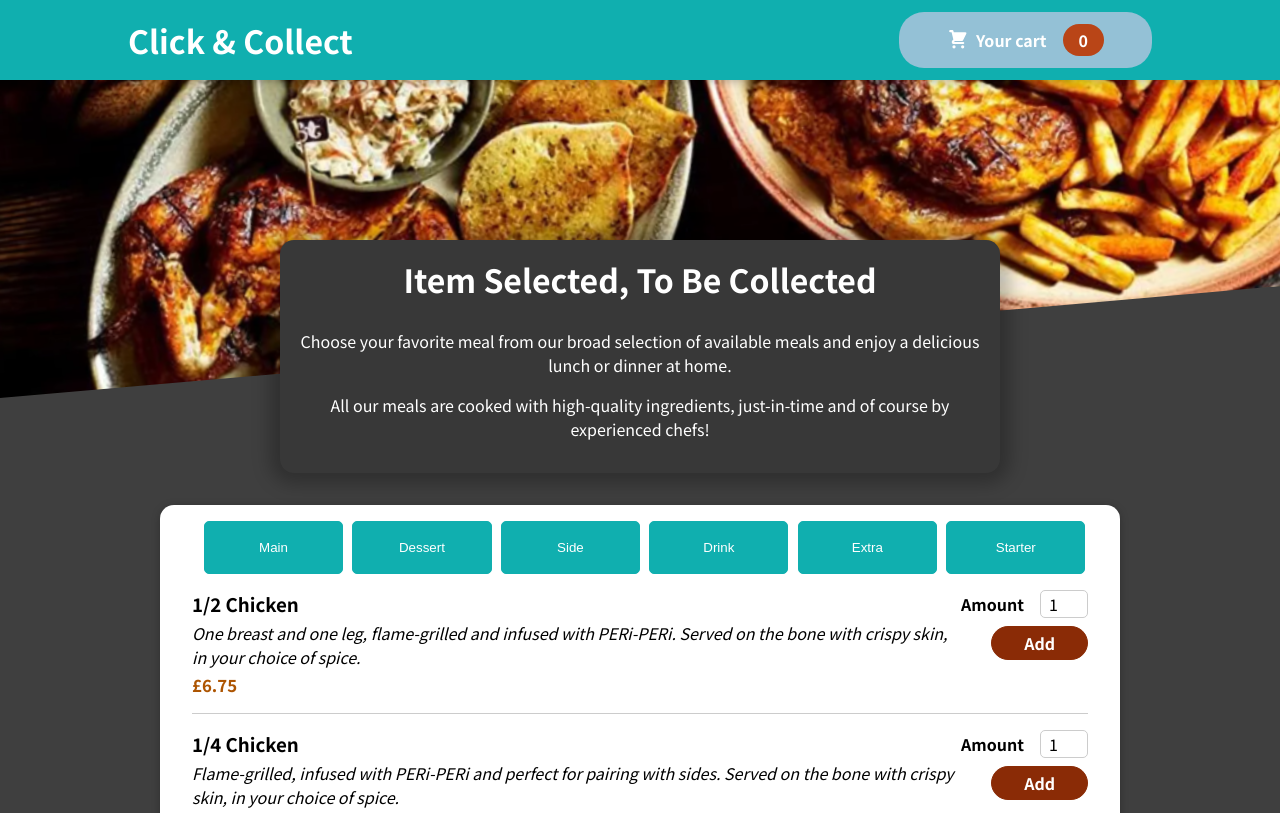
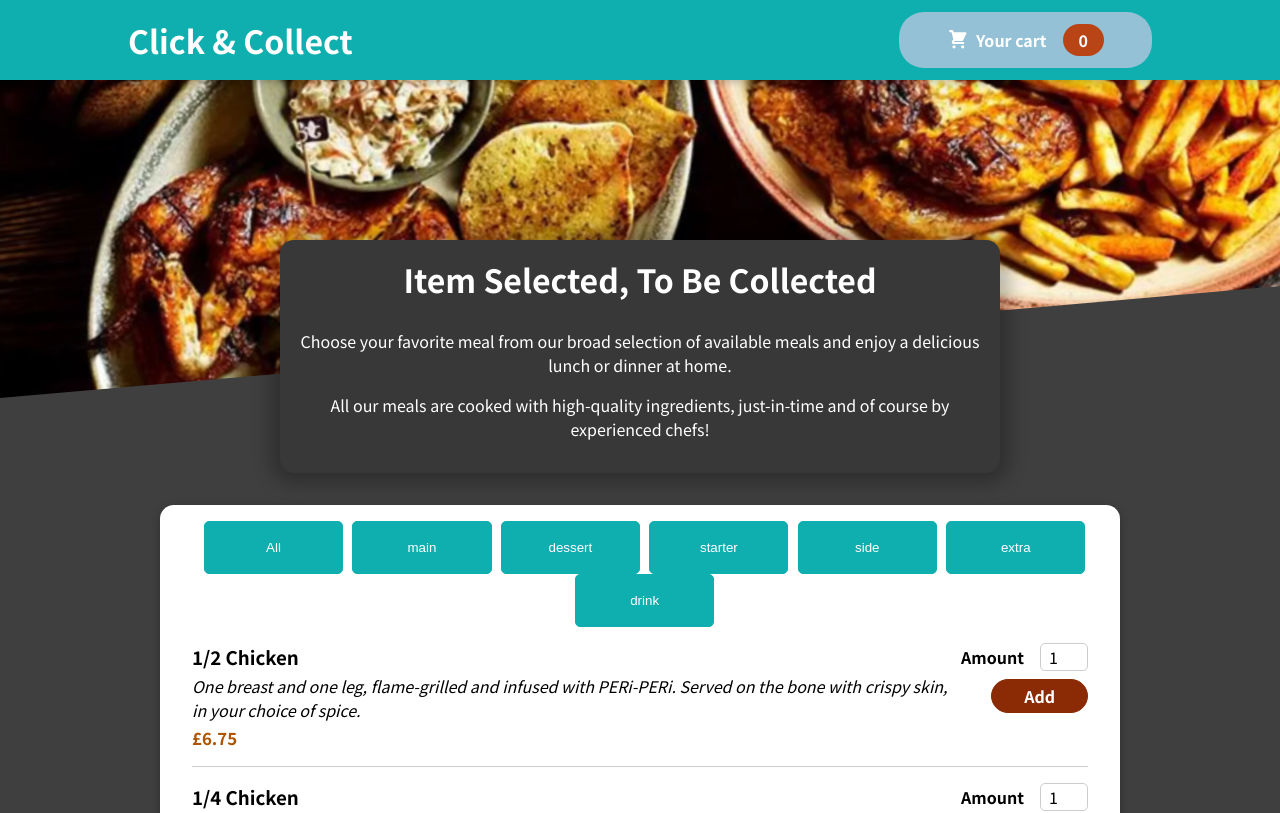
Before and after one commit to simonedif/Order_App, a React (Create React App) app: page / in a window 1280 px wide. Shown: the top 813 px of the page. Built offline with nearby package versions, Linux system fonts and the light colour scheme.

Commit message:
Button Dynamic + All Button

```diff
--- a/src/components/Layout/ProductType.js
+++ b/src/components/Layout/ProductType.js
@@ -1,19 +1,33 @@
 import React from "react";
 import Style from "./ProductType.module.css";
 
-const ProductType = ({ filter }) => {
+const ProductType = ({ filter, button }) => {
   return (
     <div className={Style.maindiv}>
       <div className={Style["btn-group"]}>
-        <button onClick={() => filter('main')}>Main</button>
-        <button onClick={() => filter('dessert')}>Dessert</button>
-        <button onClick={() => filter('side')}>Side</button>
-        <button onClick={() => filter('drink')}>Drink</button>
-        <button onClick={() => filter('extra')}>Extra</button>
-        <button onClick={() => filter('starter')}>Starter</button>
+       {
+         button.map((type) => {
+          return <button onClick={() => filter(type)}>{type}</button>
+         })
+       }
       </div>
     </div>
   );
 };
 
+// const ProductType = ({ filter }) => {
+//   return (
+//     <div className={Style.maindiv}>
+//       <div className={Style["btn-group"]}>
+//         <button onClick={() => filter('main')}>Main</button>
+//         <button onClick={() => filter('dessert')}>Dessert</button>
+//         <button onClick={() => filter('side')}>Side</button>
+//         <button onClick={() => filter('drink')}>Drink</button>
+//         <button onClick={() => filter('extra')}>Extra</button>
+//         <button onClick={() => filter('starter')}>Starter</button>
+//       </div>
+//     </div>
+//   );
+// };
+
 export default ProductType;
--- a/src/components/Meals/AvailableMeals.js
+++ b/src/components/Meals/AvailableMeals.js
@@ -9,11 +9,24 @@ import MealItem from "../Meals/MealItem/MealItem";
 import DATA from './MealItem/avaliable_products';
 import ProductType from '../Layout/ProductType';
 
+
+//Button have all the Items - Remove Filter button
+const allProducts = ['All', ...new Set(DATA.map(item => item.type))];
+console.log(allProducts);
+
 //Passing Data to The MealComponent
 const AvaiableMeal = (props) => {
   const [menu, setMenu] = useState(DATA)
+  const [button, setButton] = useState(allProducts)
 
   const filter = (button) => {
+
+    //Set Button All
+    if (button === 'All') {
+      setMenu(DATA);
+      return
+    };
+
     const filterData = DATA.filter(item => item.type === button);
     setMenu(filterData)
   }
@@ -31,7 +44,7 @@ const AvaiableMeal = (props) => {
   return (
     <section className={style.meals}>
       <Card>
-        <ProductType filter={filter} />
+        <ProductType button={button} filter={filter} />
         <ul>{mealsList}</ul>
       </Card>
     </section>
```
